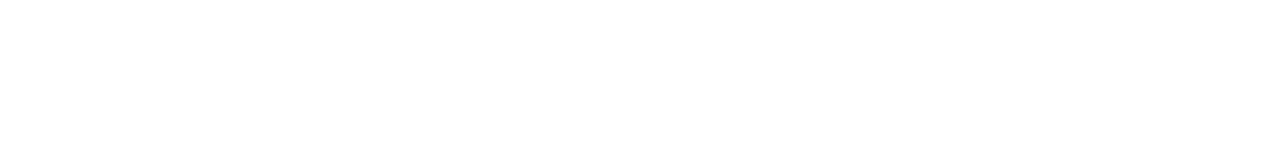
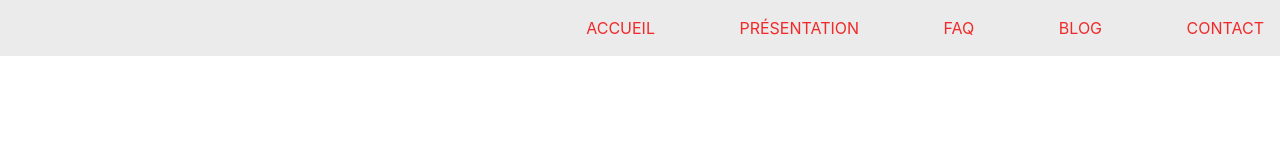
Before and after one commit to MEDBAH/MODIFICATION-EDS, a plain HTML site: page index.html in a window 1280 px wide. Drawn offline with Linux system fonts and the light colour scheme.

Commit message:
INIT MAIN MENU

```diff
--- a/CSS/style.css
+++ b/CSS/style.css
@@ -1,9 +1,26 @@
-/*
-To change this license header, choose License Headers in Project Properties.
-To change this template file, choose Tools | Templates
-and open the template in the editor.
-*/
-/*
-    Created on : 26-sept.-2018, 16:05:11
-    Author     : moi
-*/
+.left{
+      padding: 0;
+}
+.main-menu{
+    display: flex;
+    justify-content: flex-end;
+     background-color:#EBEBEB;
+     margin:0;
+
+
+}
+.main-menu ul{
+    list-style: none;
+    padding:1rem;
+    margin: 0;
+
+
+
+}
+.main-menu li{
+   display: inline-block;
+   padding-left: 5rem;
+}
+.main-menu a{
+    color:#F02A2A;
+}
--- a/index.html
+++ b/index.html
@@ -8,3 +8,37 @@
         <link href="CSS/bootstrap/css/bootstrap.min.css" rel="stylesheet" type="text/css"/>
         <link href="CSS/style.css" rel="stylesheet" type="text/css"/>
     </head>
+    <body>
+            <div class="col-12 left">
+
+                    <div class="main-menu">
+                        <ul>
+                            <li><a href="accueil.html">ACCUEIL</a></li>
+                            <li><a href="presentation.html">PRÉSENTATION</a></li>
+                            <li><a href="faq.html">FAQ</a>
+                                <!--<ul class="sub-menu">
+                                    <li><a href="regroupement.html"> Regroupement familial</a></li>
+                                    <li><a href="emploi.html">Emploi</a></li>
+                                    <li><a href="allocations.html"> Allocations</a></li>
+                                    <li><a href="logement.html"> Logement</a></li>
+                                    <li><a href="culture.html">Culture du pays d'accueil </a></li>
+                                    <li><a href="actualite.html"> Actualité</a></li>
+                                    <li><a href="politique.html"> Les partis politiques</a></li>
+                                    <li><a href="paysage.html"> Paysage institutionnel</a></li>
+                                    <li><a href="associations.html">Associations</a></li>
+                                    <li><a href="assurances.html"> Assurances</a></li>
+                                    <li><a href="devoirs.html">Devoirs/droits</a></li>
+                                    <li><a href="union.html">L'union européenne</a></li>
+                                    <li><a href="economie.html">  Economie</a></li>
+                                    <li><a href="procedure.html">Procédure d'asile</a></li>
+                                    <li><a href="cpas.html"> CPAS</a></li>
+                                </ul>!-->
+                            </li>
+                            <li><a href="blog.html">BLOG</a></li>
+                            <li><a href="contact.html">CONTACT</a></li>
+                        </ul>
+                    </div>
+
+            </div>
+
+    </body>
```
